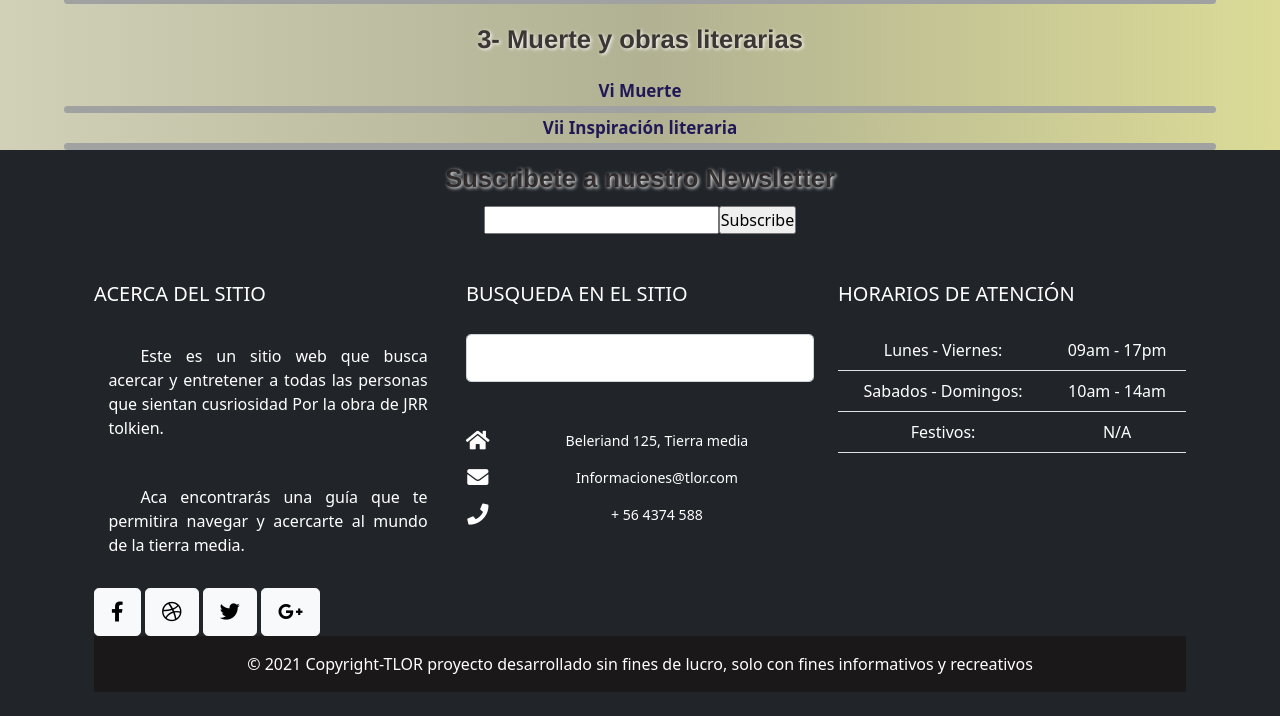
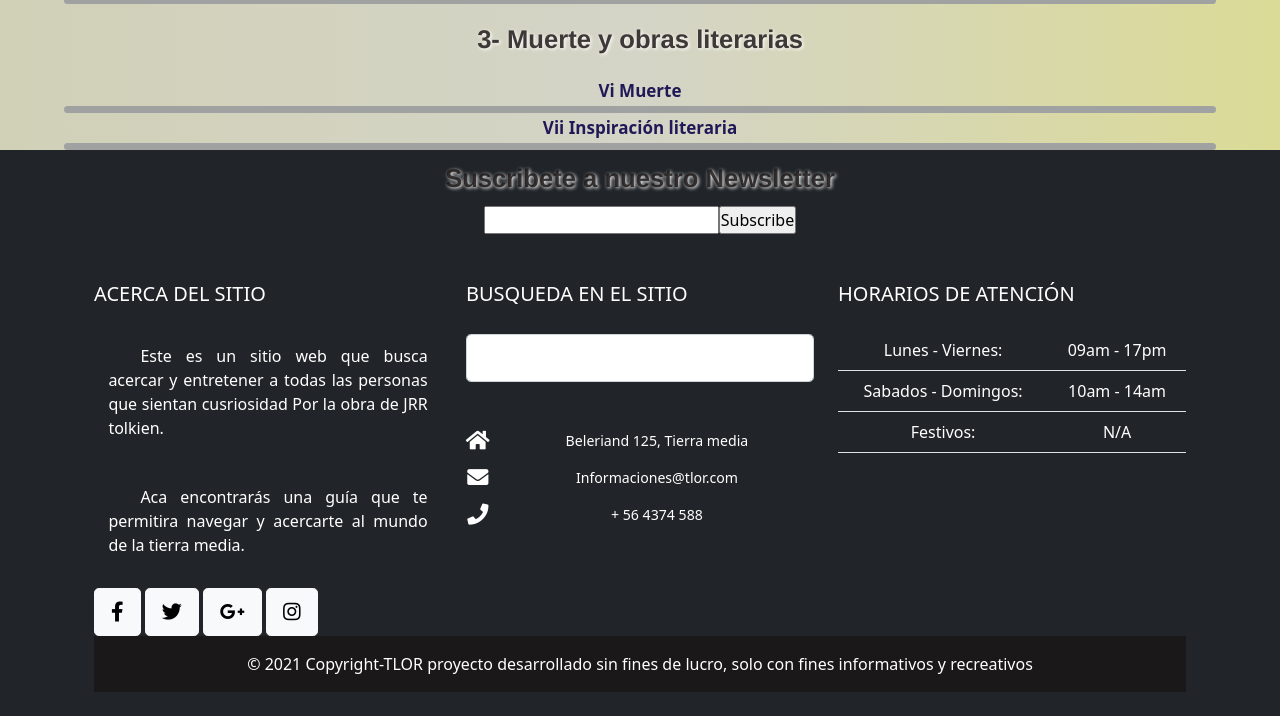
Before and after one commit to jorgegaray01/RepositorioFinal, a plain HTML site: page pages/autor.html in a window 1280 px wide. Shown: the part 1144-1860 px from the top of the page. Drawn offline with nearby package versions, Linux system fonts and the light colour scheme.

Commit message:
Cuarto commit: Cambio css

```diff
--- a/assets/scss/components/_body.scss
+++ b/assets/scss/components/_body.scss
@@ -1,5 +1,5 @@
 body{
-    background: linear-gradient(0.25turn, rgb(209, 209, 184), rgb(177, 177, 147), rgb(219, 219, 151));
+    background: linear-gradient(0.25turn, rgb(209, 209, 184), rgb(212, 212, 199), rgb(219, 219, 151));
     background-size: 100% 100%;
 }
 
--- a/pages/autor.html
+++ b/pages/autor.html
@@ -207,10 +207,10 @@
                         </p>
 
                         <div class="mt-6">
-                            <a type="button" class="btn btn-floating btn-light btn-lg"><i class="fab fa-facebook-f"></i></a>
-                            <a type="button" class="btn btn-floating btn-light btn-lg"><i class="fab fa-dribbble"></i></a>
-                            <a type="button" class="btn btn-floating btn-light btn-lg"><i class="fab fa-twitter"></i></a>
-                            <a type="button" class="btn btn-floating btn-light btn-lg"><i class="fab fa-google-plus-g"></i></a>
+                            <a href="http://www.facebook.com" type="button" class="btn btn-floating btn-light btn-lg"><i class="fab fa-facebook-f"></i></a>
+                            <a href="http://www.twitter.com" type="button" class="btn btn-floating btn-light btn-lg"><i class="fab fa-twitter"></i></a>
+                            <a href="http://www.google.com" type="button" class="btn btn-floating btn-light btn-lg"><i class="fab fa-google-plus-g"></i></a>
+                            <a href="http://www.instagram.com" type="button" class="btn btn-floating btn-light btn-lg"><i class="fab fa-instagram"></i></a>
                         </div>
                     </div>
 
```
Also changed, not shown: pages/bibliografia.html (+4 -4 lines), pages/contacto.html (+4 -4 lines), pages/peliculas.html (+4 -4 lines), assets/css/style.css.
